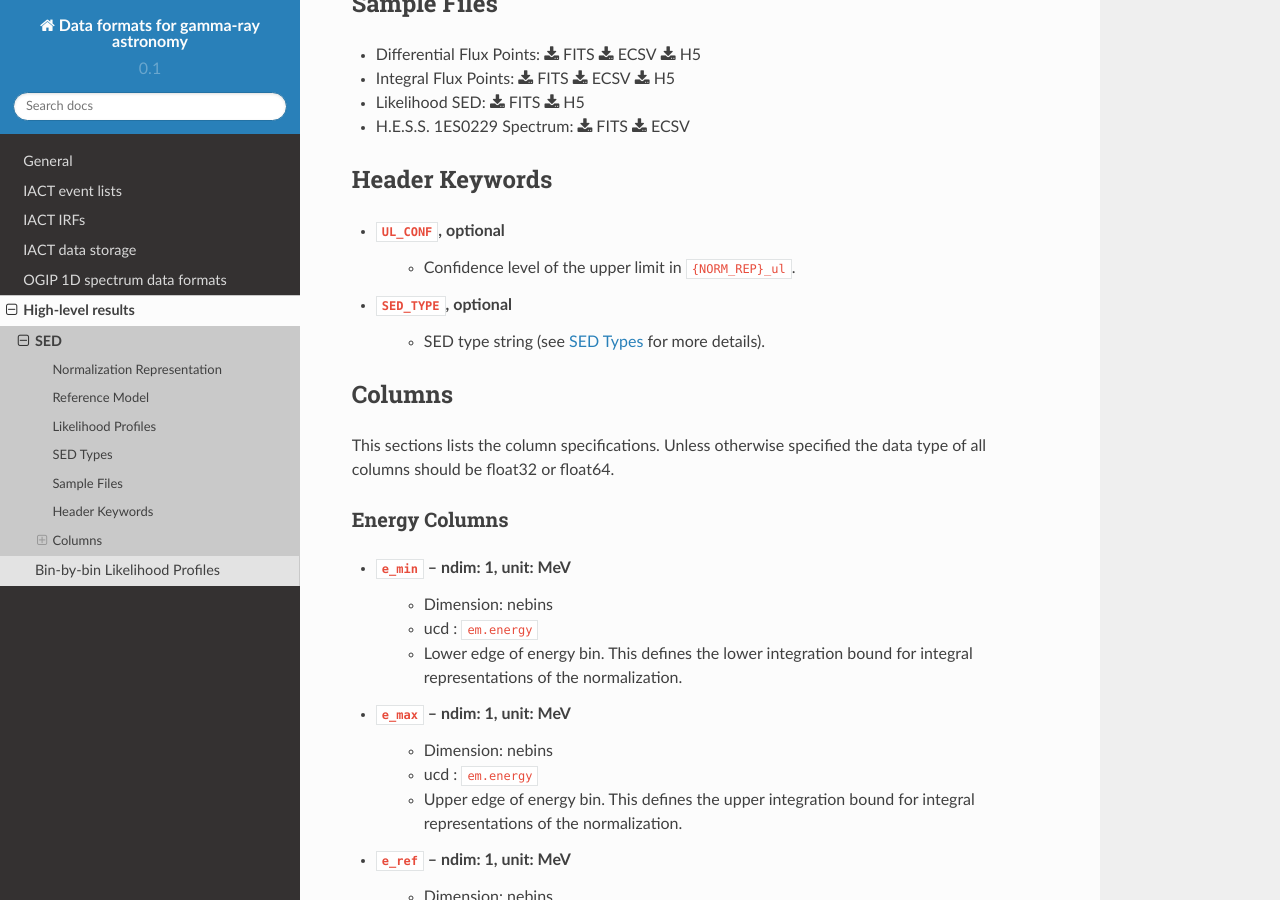
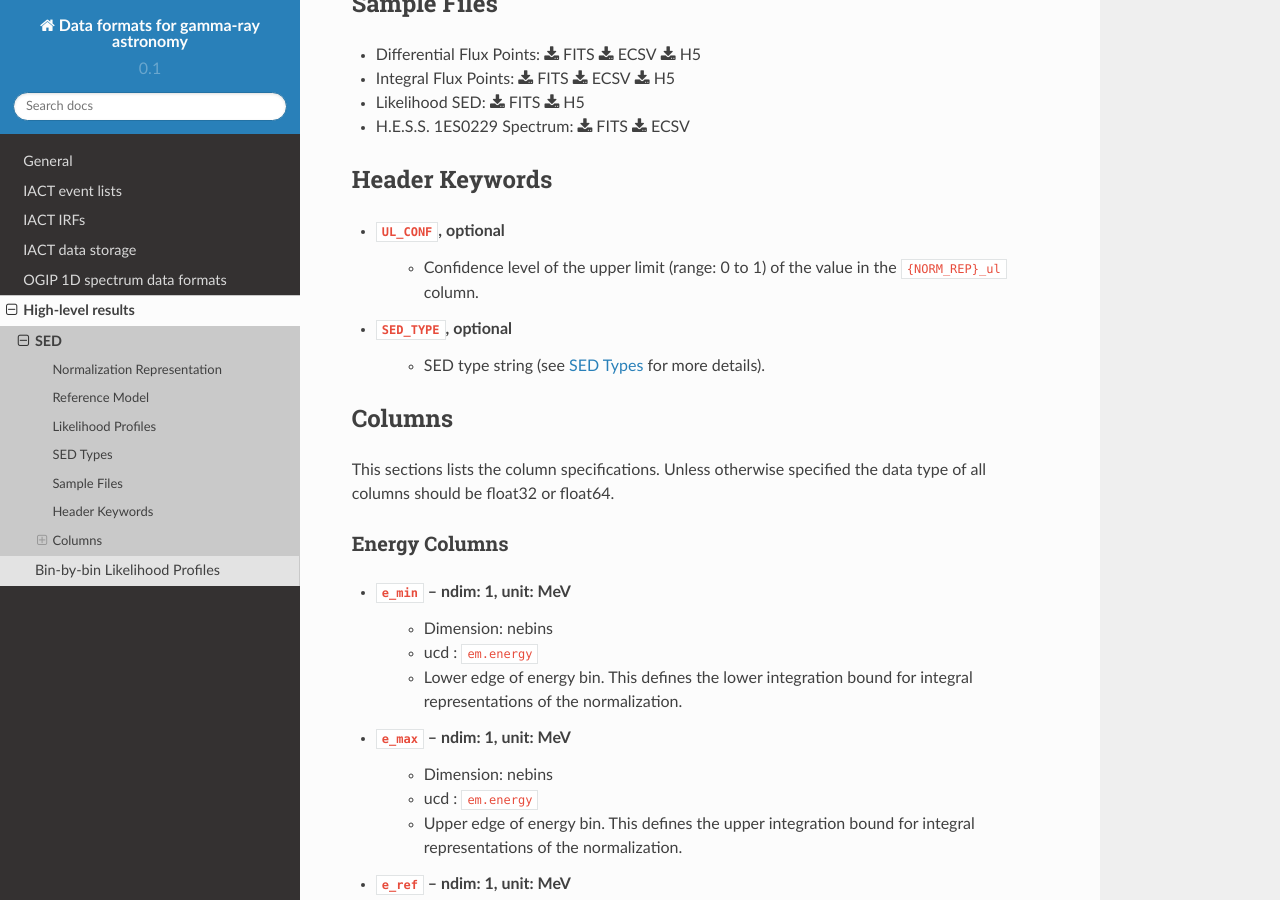
Before and after one commit to open-gamma-ray-astro/gamma-astro-data-formats, a Sphinx documentation site: the page built from source/results/flux_points/index.rst, in a window 1280 px wide and 900 px high, scrolled down 2859 px. Built offline with Sphinx 7.4.7 and the Read the Docs theme 2.0.0, drawn with Linux system fonts in a browser that asks for light colours.

Commit message:
Clarify SED upper limit range is 0 to 1

```diff
--- a/source/results/binned_likelihoods/index.rst
+++ b/source/results/binned_likelihoods/index.rst
@@ -139,7 +139,7 @@ Header Keywords
 * ``SED_TYPE``
     * SED type string.  Should be set to ``likelihood``.
 * ``UL_CONF``, **optional**
-    * Confidence level of the upper limit given in the ``norm_ul`` column.
+    * Confidence level of the upper limit (range: 0 to 1) of the value in the ``norm_ul`` column.
 
 Columns
 -------
--- a/source/results/flux_points/index.rst
+++ b/source/results/flux_points/index.rst
@@ -171,7 +171,7 @@ Header Keywords
 ---------------
 
 * ``UL_CONF``, **optional**
-    * Confidence level of the upper limit in ``{NORM_REP}_ul``.
+    * Confidence level of the upper limit (range: 0 to 1) of the value in the ``{NORM_REP}_ul`` column.
 
 * ``SED_TYPE``, **optional**
     * SED type string (see :ref:`sed_types` for more details).
```
